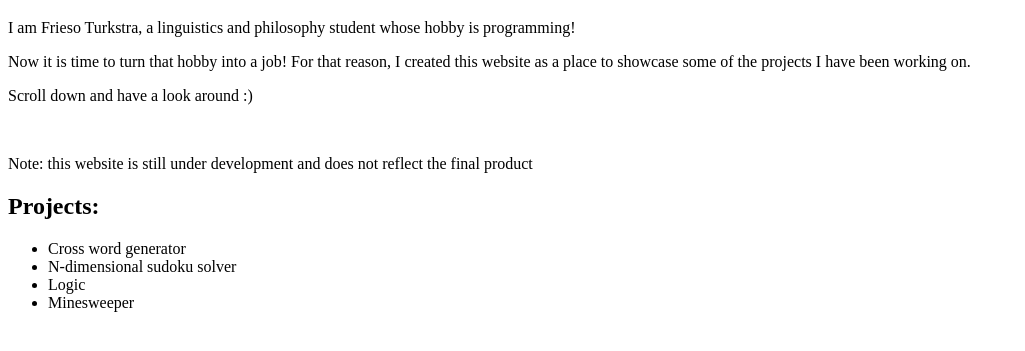
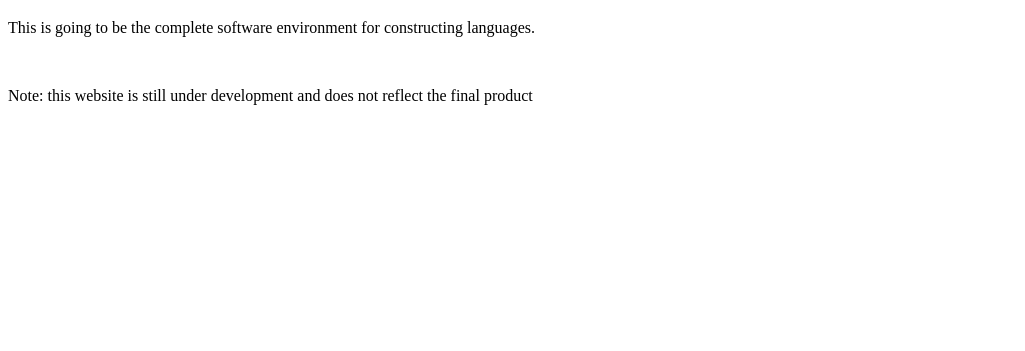
Before and after one commit to Frieso-Turkstra/Frieso-Turkstra.github.io, a plain HTML site: page index.html in a window 1280 px wide. Shown: the part 61-412 px from the top of the page, without its empty margins (0-1025 px from the left). Drawn offline with Linux system fonts and the light colour scheme.

Commit message:
Update index.html

```diff
--- a/index.html
+++ b/index.html
@@ -6,18 +6,8 @@
     </head>
     <body>
         <h1>Welcome!</h1>
-        <p>I am Frieso Turkstra, a linguistics and philosophy student whose hobby is programming!</p>
-        <p>Now it is time to turn that hobby into a job! For that reason, I created this website as a place to showcase some of the projects I have been working on.</p>
-        <p>Scroll down and have a look around :)</p>
+        <p>This is going to be the complete software environment for constructing languages.</p>
         <br>
         <p>Note: this website is still under development and does not reflect the final product</p>
-
-        <h2>Projects:</h2>
-        <ul>
-            <li>Cross word generator</li>
-            <li>N-dimensional sudoku solver</li>
-            <li>Logic</li>
-            <li>Minesweeper</li>
-        </ul>
     </body>
 </html>
```
